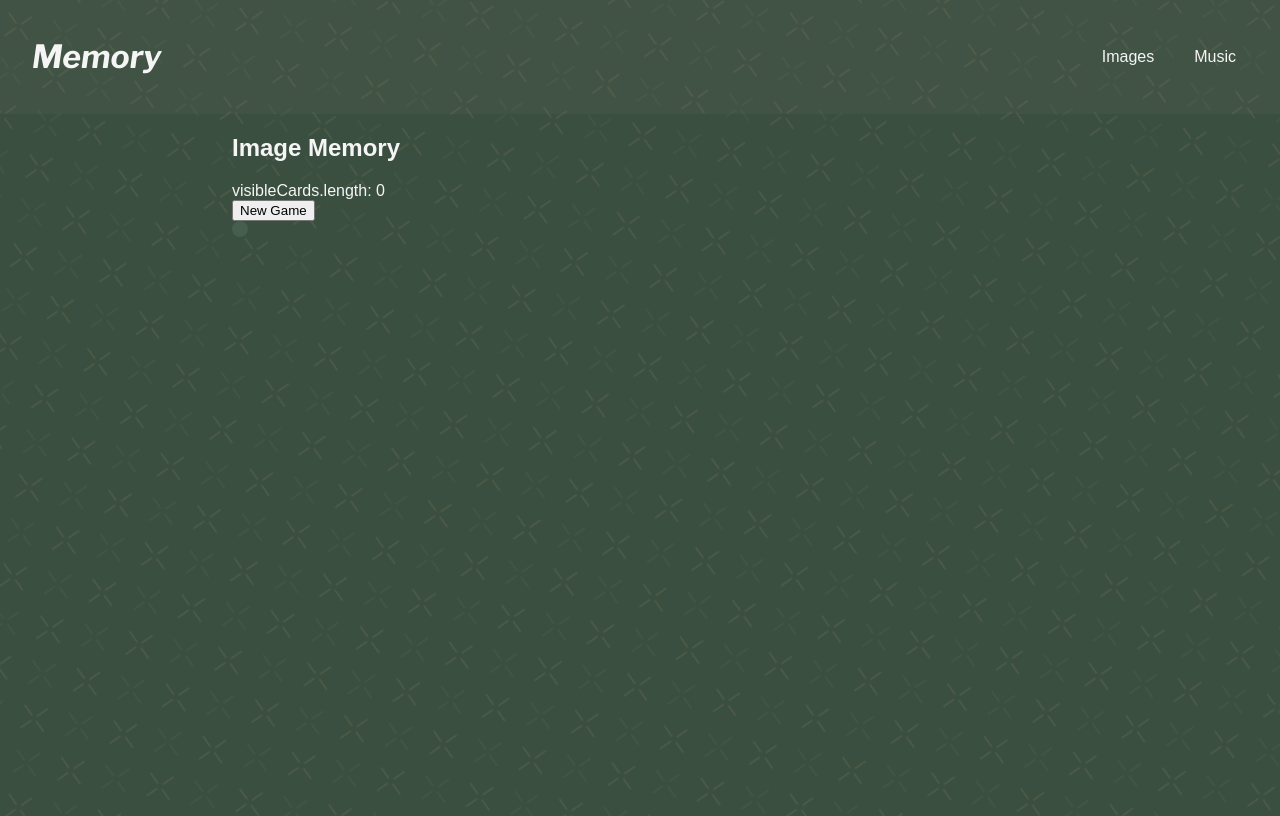
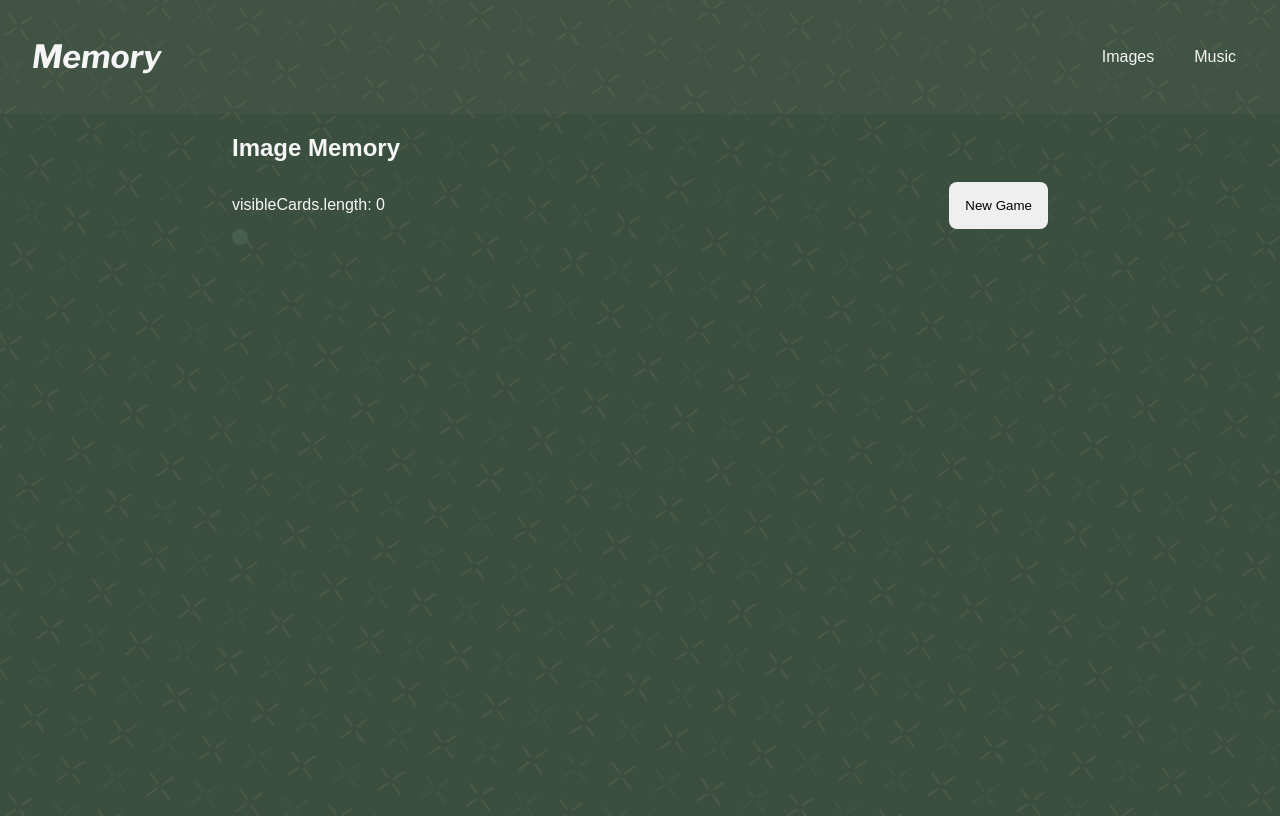
Before and after one commit to allokz/react--sound-memory, a React (Create React App) app: page / in a window 1280 px wide. Both pictures are taken after a click on the button "Images". Built offline with nearby package versions, Linux system fonts and the light colour scheme.

Commit message:
Add styling for stats section

```diff
--- a/src/Components/MemoryImages/MemoryImages.css
+++ b/src/Components/MemoryImages/MemoryImages.css
@@ -2,3 +2,25 @@
     width: 816px;
     margin: 0 auto;
 }
+
+#stats {
+    display: flex;
+    justify-content: space-between;
+    align-items: center;
+}
+
+#stats button {
+    padding: 1rem;
+    border: none;
+    border-radius: 0.5rem;
+    transform: scale(1);
+    transition: transform 200ms;
+}
+
+#stats button:hover {
+    transform: scale(1.1);
+}
+
+#stats button:active {
+    transform: scale(1);
+}
```
